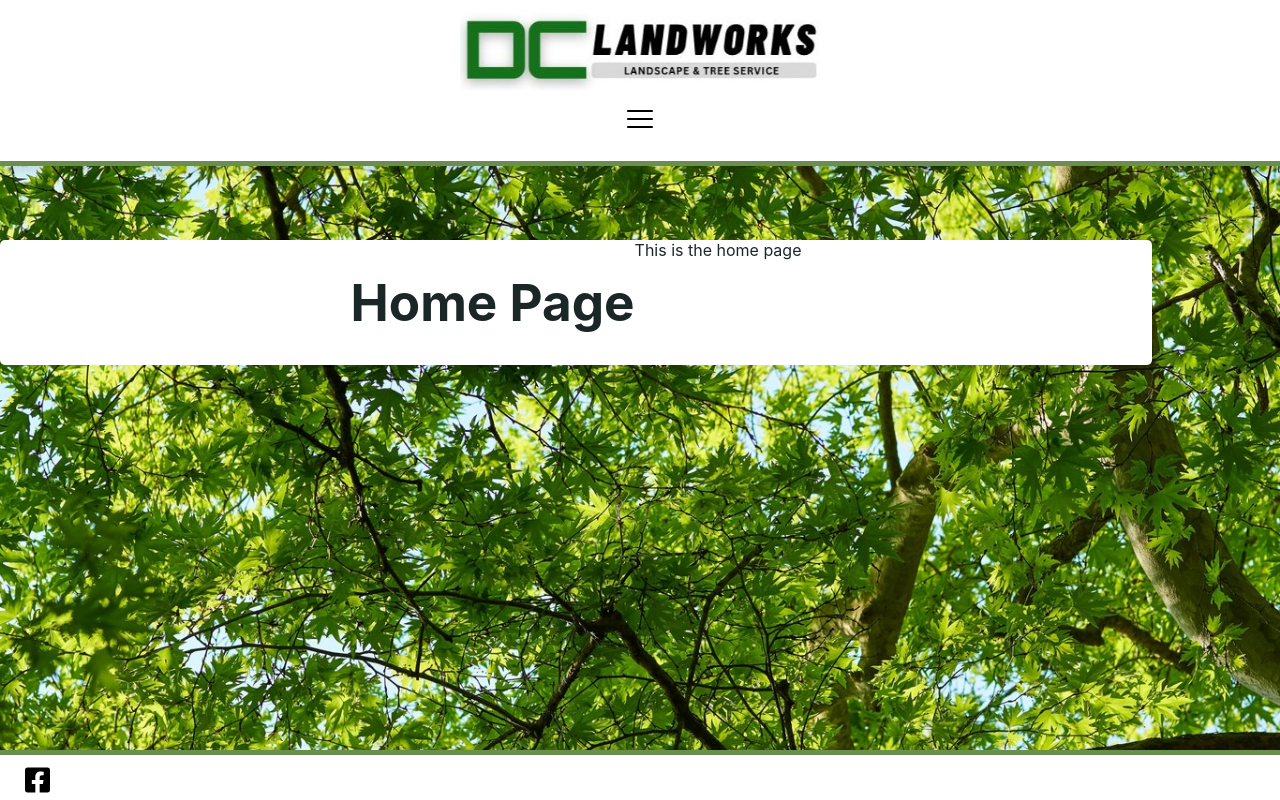
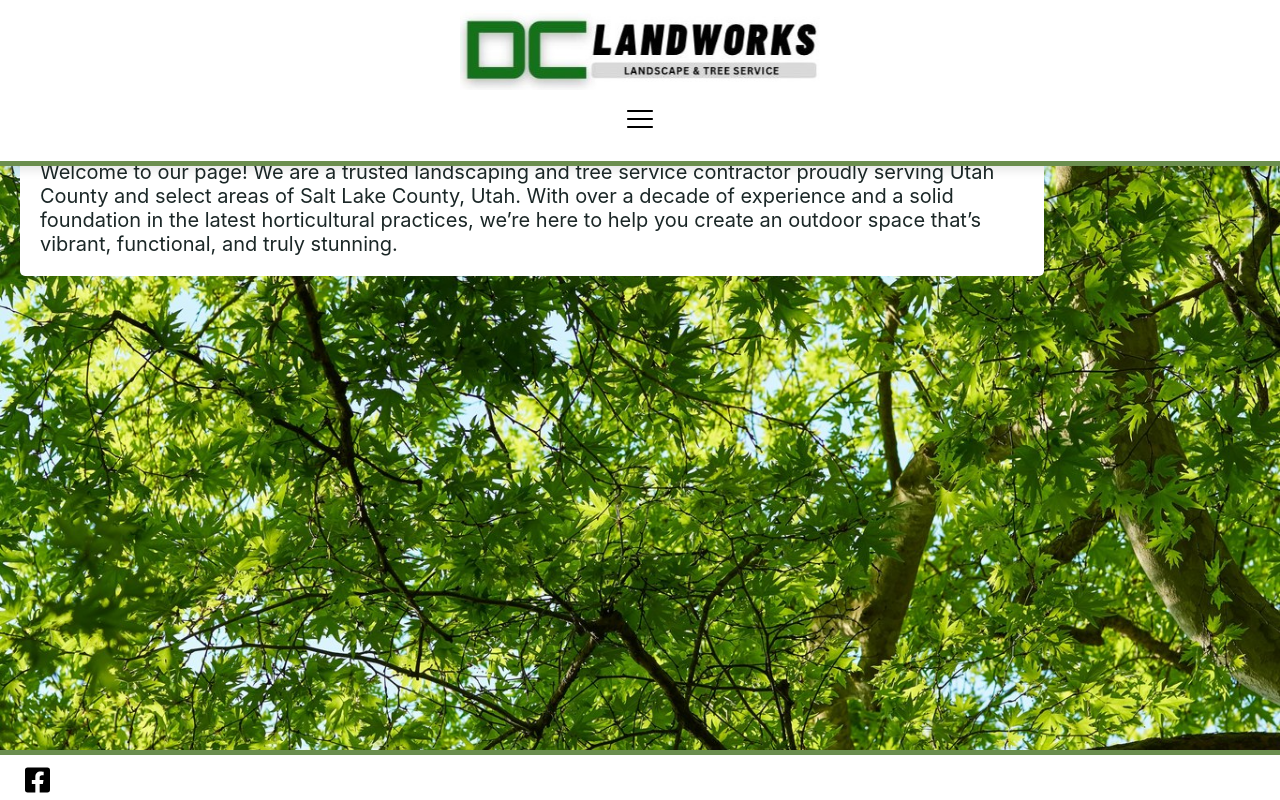
Before and after one commit to JacobFoote01/DC_Landworks, a React (Vite) app: page / in a window 1280 px wide. Built offline with nearby package versions, Linux system fonts and the light colour scheme.

Commit message:
added some stuff to the home page

```diff
--- a/src/About.jsx
+++ b/src/About.jsx
@@ -7,10 +7,12 @@ const About = () => {
             <div className="About">
                 <h1 className="aboutTitle">About Page</h1>
                 <div className="aboutContent">
-                    Welcome to our Page! We are a Landscape and Tree service contractor serving Utah County and select portions of Salt Lake County Utah. With 10+ years of experience and a strong education in the most up-to-date horticultural practices, we can help you create a space full of life and beauty!
-                </div>
-                <div className="aboutContent">
-                    Transform your outdoor space with our expert landscaping services. We specialize in creating beautiful, functional landscapes tailored to your needs, from garden design and planting to hardscaping, and irrigation. Whether you're looking to refresh your backyard, design a welcoming front yard, or enhance your commercial property, our team brings creativity and professionalism to every project. Let us help you bring your vision to life!
+                    <div>
+                        Welcome to our page! We are a trusted landscaping and tree service contractor proudly serving Utah County and select areas of Salt Lake County, Utah. With over a decade of experience and a solid foundation in the latest horticultural practices, we’re here to help you create an outdoor space that’s vibrant, functional, and truly stunning.
+                    </div>
+                    <div>
+                        Transform your property with our expert landscaping solutions! From custom garden designs and lush planting to hardscaping and efficient irrigation systems, we specialize in crafting outdoor spaces that match your vision. Whether you’re refreshing your backyard, designing an inviting front yard, or elevating your commercial property, our team combines creativity, expertise, and professionalism in every project. Let us help you turn your dreams into reality!
+                    </div>
                 </div>
             </div>
         </div>
--- a/src/Contact.jsx
+++ b/src/Contact.jsx
@@ -24,7 +24,7 @@ const Contact = () => {
     }
 
     return (
-        <div className="pageContainer">
+        <div className="contactContainer">
             <div className="Contact">
                 <h1>Contact Page</h1>
                 <form onSubmit={handleSubmit} className="contactForm">
--- /dev/null
+++ b/src/Home.css
@@ -0,0 +1,14 @@
+.Home {
+    display: flex;
+    background-color: #ffffff;
+    /* justify-content: center; */
+    align-items: center;
+    width: 80vw;
+    border-radius: 5px;
+    padding: 20px;
+    margin: 20px;
+}
+
+.homeContent {
+    font-size: 20px;
+}
--- a/src/Home.jsx
+++ b/src/Home.jsx
@@ -1,14 +1,14 @@
 import React from "react";
-import "./Pages.css";
+import "./Home.css";
 
 const Home = () => {
     return (
-        <div className="Home">
-            <h1>Home Page</h1>
-            <div>
-                This is the home page
+        <div className="homeContainer">
+            <div className="Home">
+                <div className="homeContent">
+                    Welcome to our page! We are a trusted landscaping and tree service contractor proudly serving Utah County and select areas of Salt Lake County, Utah. With over a decade of experience and a solid foundation in the latest horticultural practices, we’re here to help you create an outdoor space that’s vibrant, functional, and truly stunning.
+                </div>
             </div>
-
         </div>
     )
 }
--- a/src/Pages.css
+++ b/src/Pages.css
@@ -1,18 +1,7 @@
-.Home {
-    background-color: #ffffff;
-    display: flex;
-    justify-content: center;
-    width: 90vw;
-    height: fit-content;
-    border-radius: 5px;
-}
-
 .aboutContainer {
     display: flex;
     justify-content: center;
-    align-items: center;
-    max-height: 100vh;
-    width: 75%;
+    width: 80%;
     padding: 20px;
     margin: auto;
 }
@@ -20,7 +9,7 @@
 .About {
     background-color: #ffffff;
     padding: 20px;
-    border-radius: 5px;
+    border-radius: 7px;
     box-shadow: 0 4px 8px rgba(0, 0, 0, 0.1);
     text-align: center;
 }
@@ -36,14 +25,8 @@
     font-family: Arial, Helvetica, sans-serif;
 }
 
-.servicesPageTitle {
-    display: flex;
-    justify-content: center;
-}
-
 .services-container {
-    display: flex;
-    justify-content: center;
+    margin: 40px;
     padding: 20px;
     text-align: center;
     background-color: #ebebeb;
@@ -51,7 +34,7 @@
 }
 
 .services-grid {
-    display: grid;
+    display: flex;
     grid-template-columns: repeat(auto-fill, minmax(400px, 1fr));
     gap: 35px;
     padding: 20px;
@@ -93,15 +76,14 @@
 .contactContainer {
     display: flex;
     justify-content: center;
-    min-height: 100vh;
-    width: 100%;
-    padding: 20px;
+    align-items: center;
+    width: 100vw;
+    padding: 40px;
 }
 
 .Contact {
     background-color: #ffffff;
-    width: 100vw;
-    max-width: 900px;
+    width: 100%;
     padding-left: 40px;
     padding-right: 40px;
     border-radius: 5px;
--- a/src/index.css
+++ b/src/index.css
@@ -15,14 +15,13 @@ body {
   background-size: cover;
   font-family: Inter, system-ui, Avenir, Helvetica, Arial, sans-serif;
   color: #1b2727;
-  padding-top: 120px;
   overflow-y: auto;
   overflow-x: hidden;
 }
 
 .main-content {
   padding-top: 120px;
-  padding-bottom: 60px;
+  /* padding-bottom: 100px; */
   overflow-y: auto;
   width: 100%;
   flex: 1;
```
